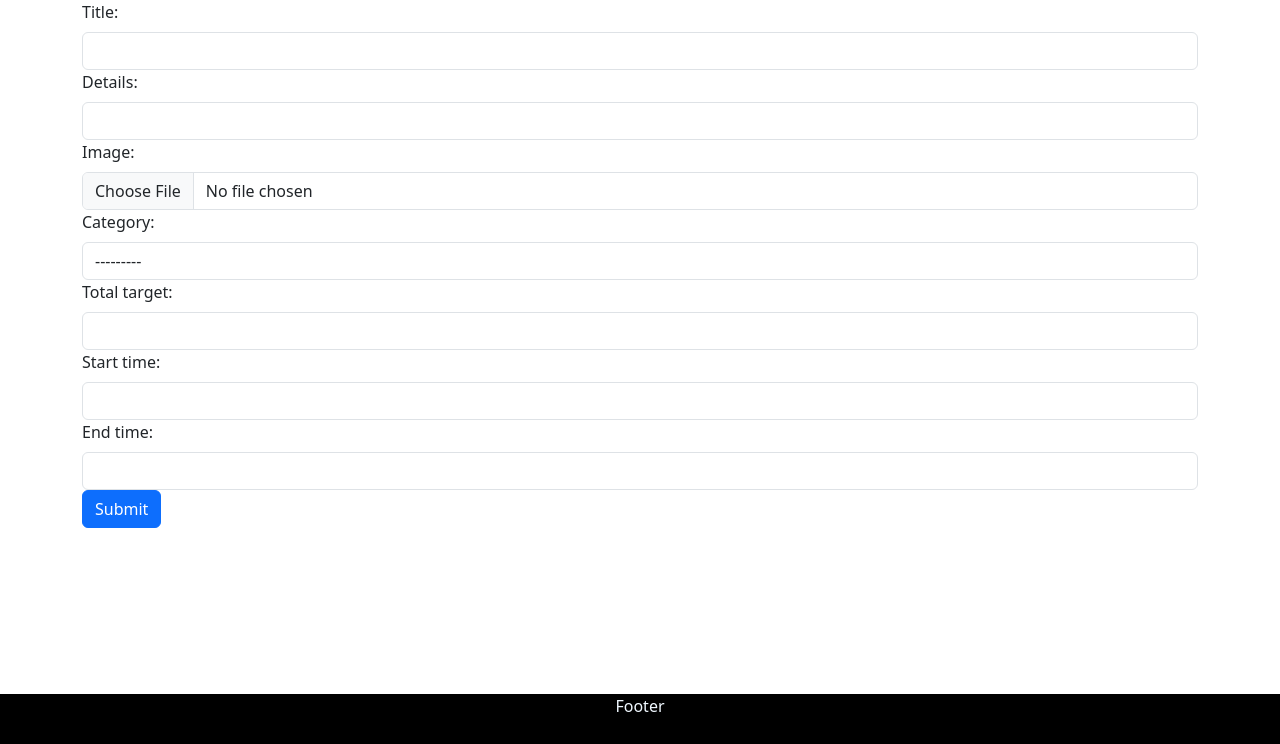
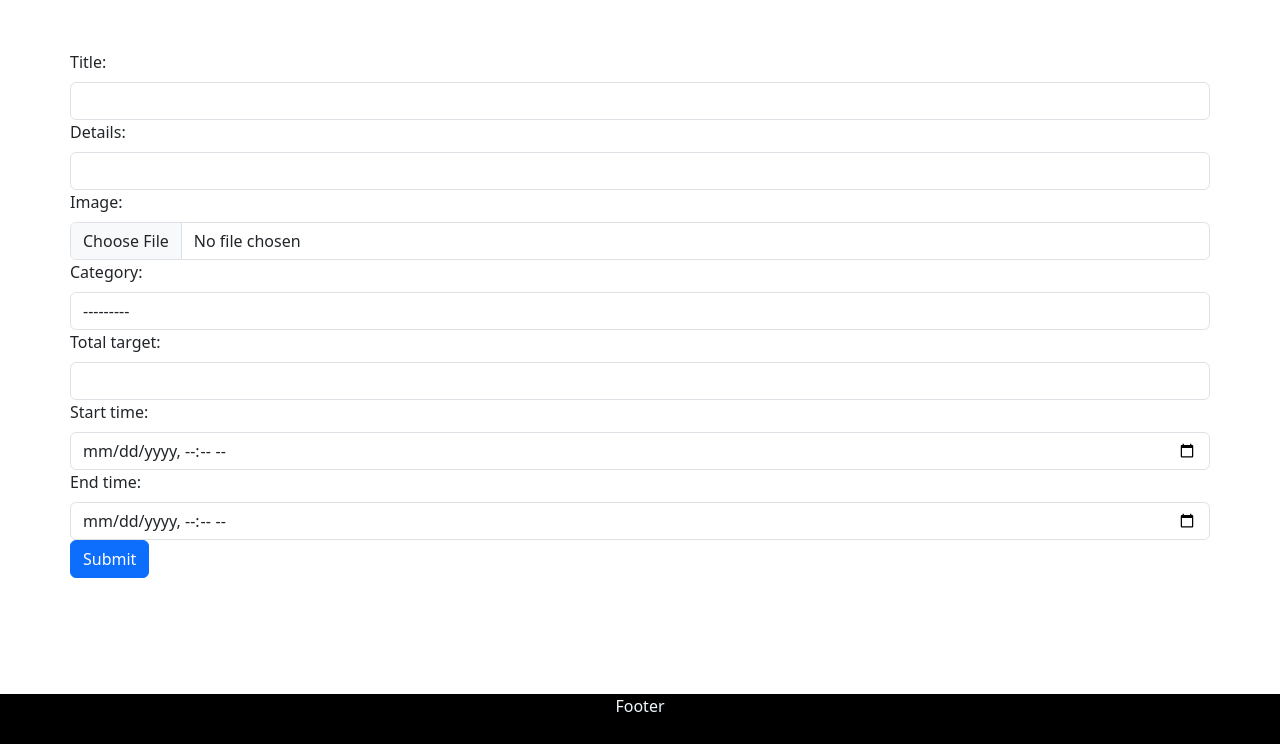
Before and after one commit to Isla-Nad/Crowd_Funding_Project, a Django app: page /projects/create in a window 1280 px wide. Shown: the part 56-800 px from the top of the page. Run offline with Django 5.2, Linux system fonts and the light colour scheme; tables that the repository leaves empty hold one stand-in row (values such as "Sample post"); some libraries are stand-ins or nearby versions.

Commit message:
update form add new projects

```diff
--- a/projects/forms.py
+++ b/projects/forms.py
@@ -1,6 +1,9 @@
 from django import forms
 from datetime import datetime
 from categories.models import Category
+
+from django.forms.widgets import NumberInput
+
 class Projectsform(forms.Form):
     title=forms.CharField(required=True)
     details =forms.CharField(required=True)
@@ -9,5 +12,20 @@ class Projectsform(forms.Form):
         Category.objects.all(),label="Category"
     )
     total_target = forms.DecimalField()
-    start_time = forms.DateTimeField()
-    end_time = forms.DateTimeField()
+    start_time = forms.DateTimeField(
+        widget=NumberInput(
+            attrs={
+                'placeholder': 'Start date & time',
+                'type': 'datetime-local',
+                'class': 'form-control'
+            }
+        ))
+
+    end_time = forms.DateTimeField(
+        widget=NumberInput(
+            attrs={
+                'placeholder': 'End date & time',
+                'type': 'datetime-local',
+                'class': 'form-control'
+            }
+        ))
--- a/projects/models.py
+++ b/projects/models.py
@@ -21,3 +21,6 @@ class Projects(models.Model):
     def get_show_url(self):
         url = reverse('View', args=[self.id])
         return url
+# class Image(models.Model):
+#     images = models.ImageField(upload_to="projects/images/")
+#     project = models.ForeignKey(Projects, on_delete=models.CASCADE, default=None)
--- a/projects/prourls.py
+++ b/projects/prourls.py
@@ -1,8 +1,9 @@
 from django.urls import path
-from projects.views import projects
+from projects.views import projects,View
 from projects.views import Createform
 urlpatterns = [
 path('projects/',projects,name='projects'),
-path('create',Createform,name='create')
+path('create',Createform,name='create'),
+path('view/<int:id>',View,name="view")
 
 ]
--- a/projects/templates/createforum.html
+++ b/projects/templates/createforum.html
@@ -2,7 +2,7 @@
 {% load static%}
 
 {% block contain%}
-<div class="container">
+<div class="container" style="padding:50px 0px ">
 <form method="POST" enctype="multipart/form-data">
      {% csrf_token %}
   {{form}}
--- a/projects/templates/layouts/base.html
+++ b/projects/templates/layouts/base.html
@@ -7,7 +7,7 @@
         <title>{%block title%}Crowd{%endblock%}</title>
         <meta name="description" content="">
         <meta name="viewport" content="width=device-width, initial-scale=1">
-        <link rel="stylesheet" href="{% static 'products/css/index.css' %}">
+        <link rel="stylesheet" href="{% static 'projects/css/index.css' %}">
         <link rel="stylesheet" href="{% static 'bootstrap/css/bootstrap.css' %}" />
     </head>
     <body>
@@ -20,7 +20,7 @@
               <div class="collapse navbar-collapse" id="navbarSupportedContent">
                 <ul class="navbar-nav me-auto mb-2 mb-lg-0">
                   <li class="nav-item">
-                    <a class="nav-link active" aria-current="page" href="#">Projects</a>
+                    <a class="nav-link active" aria-current="page" href="{%url "projects"%}">Projects</a>
                   </li>
 
 
--- a/projects/templates/projects.html
+++ b/projects/templates/projects.html
@@ -3,7 +3,7 @@
 {%block contain%}
 
 <a class='btn btn-success' href="{% url "create"%}">Add new project</a>
-<div class="container">
+<div class="container" style="padding:50px 0px">
 
     {%for pro in project%}
     <div class="iteeem card " style="width: 18rem; display:inline-block " >
@@ -16,6 +16,8 @@
           <p class="card-text">End time : {{pro.end_time}}</p>
           <p class="card-text">Created at : {{pro.created_at}}</p>
           <p class="card-text">Uploaded at : {{pro.updated_at}}</p>
+          <a href="{% url 'view' pro.id%}" class="btn btn-info">View<a>
+
 
 
 
--- a/projects/views.py
+++ b/projects/views.py
@@ -1,5 +1,7 @@
-from django.shortcuts import render,redirect
+from django.shortcuts import render,redirect,HttpResponse
 from projects.forms import Projectsform
+# from projects.forms import Project_Form
+from projects.models import Projects
 
 # Create your views here.
 from projects.models import Projects
@@ -28,3 +30,14 @@ def Createform(request):
             product.save()
         return redirect('projects')
     return render(request,'createforum.html',context={'form':form})
+def View(request,id):
+    # filtered_Product= filter(lambda pro: pro['id'] == id, Product)
+    filtered_Product=Projects.objects.filter(id=id)
+    print(filtered_Product)
+    filtered_Product = list(filtered_Product)
+    print(filtered_Product)
+    if filtered_Product:
+        print(filtered_Product[0])
+        return render(request,'view.html',context={"product":filtered_Product[0]})
+
+    return HttpResponse("No such student Student ")
```
Also changed, not shown: projects/templates/view.html (added, +26 -0 lines), media/projects/images/1555676_EG_CE_Mobile_L2_Nokia.jpg (added), media/projects/images/oKTQfBn2_Ndyzl07.jpg (added), media/projects/images/profile_QNpG1Z0.jpg (added), projects/migrations/0016_alter_projects_image.py (added), projects/migrations/0017_remove_projects_image_image.py (added), projects/migrations/0018_projects_image_delete_image.py (added).
